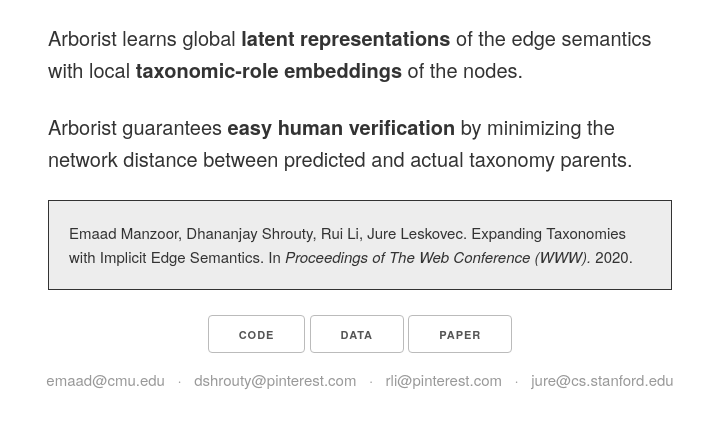
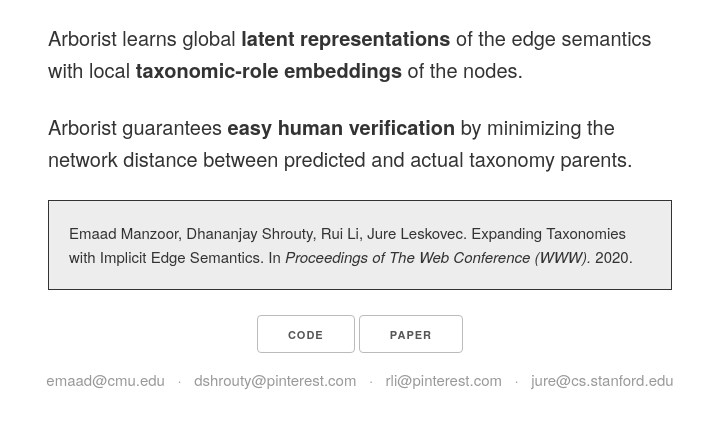
Before and after one commit to cmuarborist/cmuarborist.github.io, a plain HTML site: page index.html in a window 1280 px wide. Shown: the part 243-672 px from the top of the page, without its empty margins (280-1001 px from the left). Drawn offline with Linux system fonts and the light colour scheme.

Commit message:
Update index.html

```diff
--- a/index.html
+++ b/index.html
@@ -61,11 +61,8 @@
       </p>
     </section>
     <section class="code-links">
-      <a href="https://github.com/cmuarborist" class="button">
+      <a href="https://github.com/cmuarborist-core" class="button">
         Code
-      </a>
-      <a href="https://github.com/cmuarborist/arborist-data" class="button">
-        Data
       </a>
       <a href="http://emaadmanzoor.com/papers/20-www-arborist.pdf" class="button">
         Paper
```
